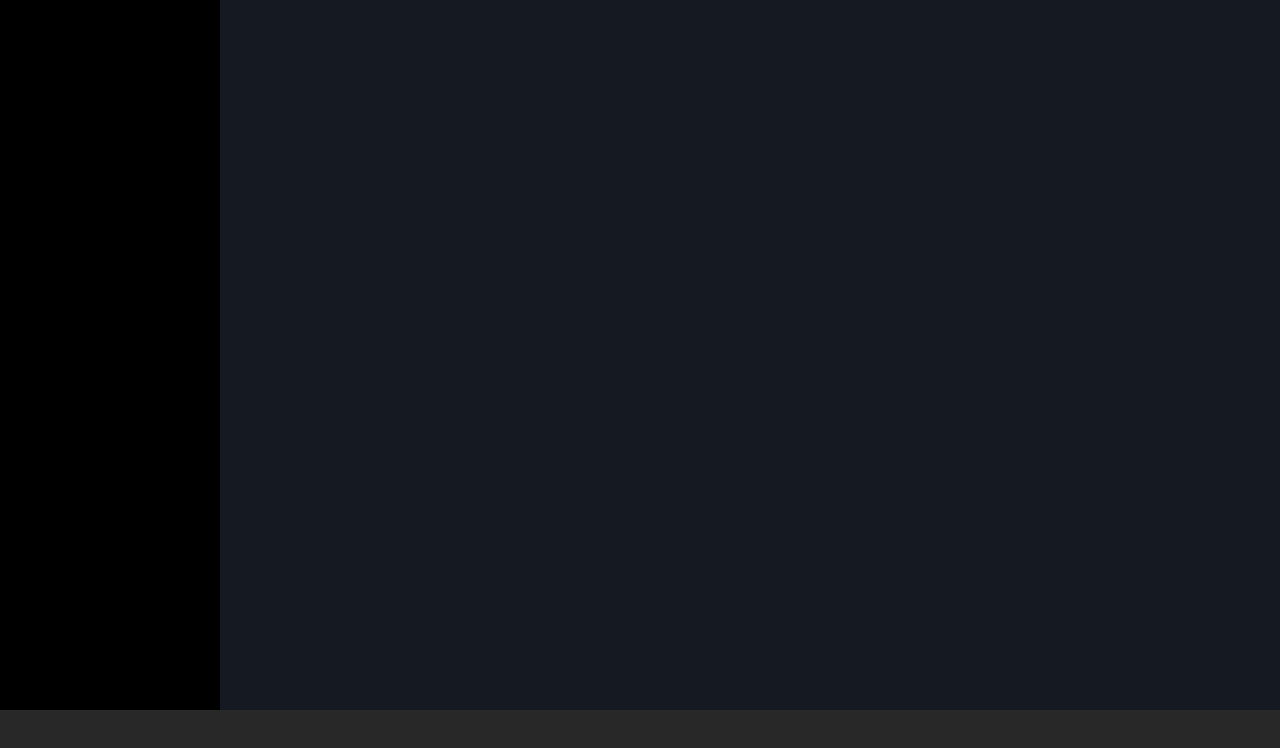
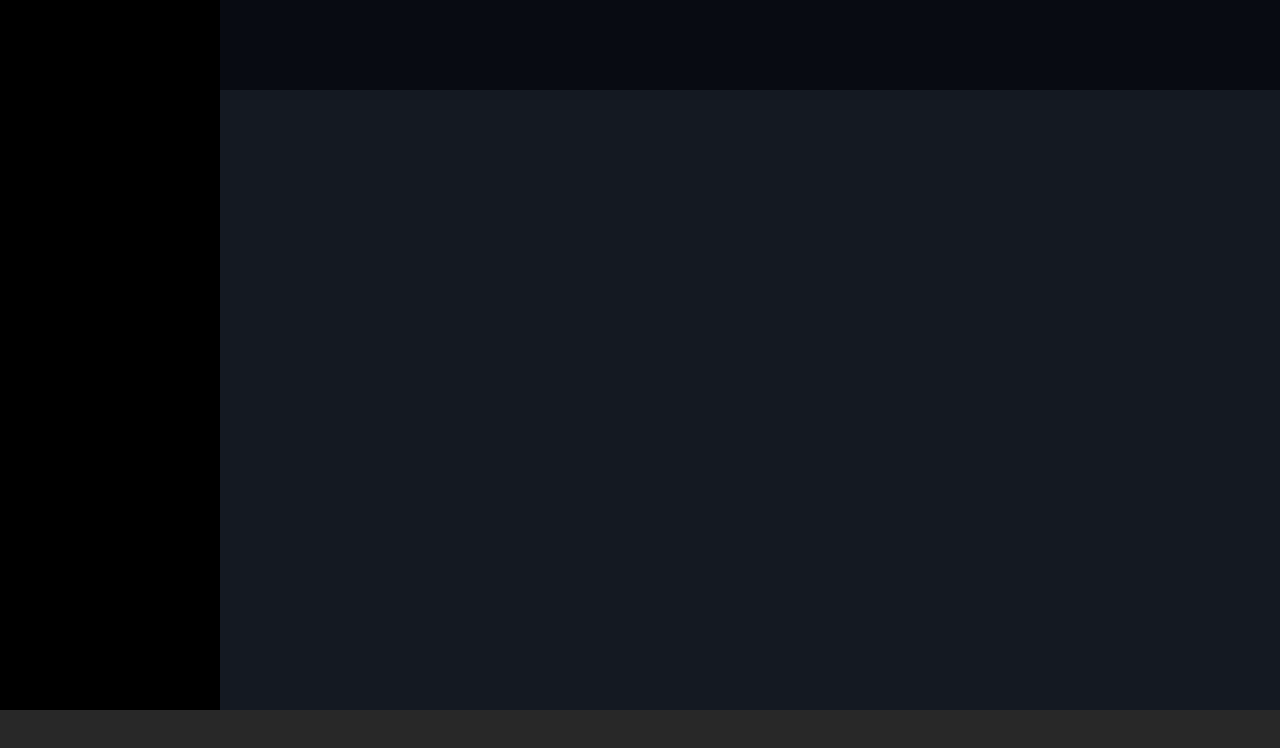
Before and after one commit to NicholasDevelop/html-css-spotifyweb, a plain HTML site: page index.html in a window 1280 px wide. Drawn offline with Linux system fonts and the light colour scheme.

Commit message:
suddiviso il main nei suoi contenitori base

```diff
--- a/index.html
+++ b/index.html
@@ -15,6 +15,13 @@
     </header>
 
     <main>
+        <div class="banner">
+
+        </div>
+
+        <div class="main-content">
+
+        </div>
 
     </main>
 
--- a/style.css
+++ b/style.css
@@ -27,6 +27,13 @@ header{
 main{
     flex-grow: 1;
     background-color: #141922;
+    overflow-y: auto;
+
+}
+
+.banner{
+    height: 90px;
+    background-color: #080B12;
 }
 
 
```
